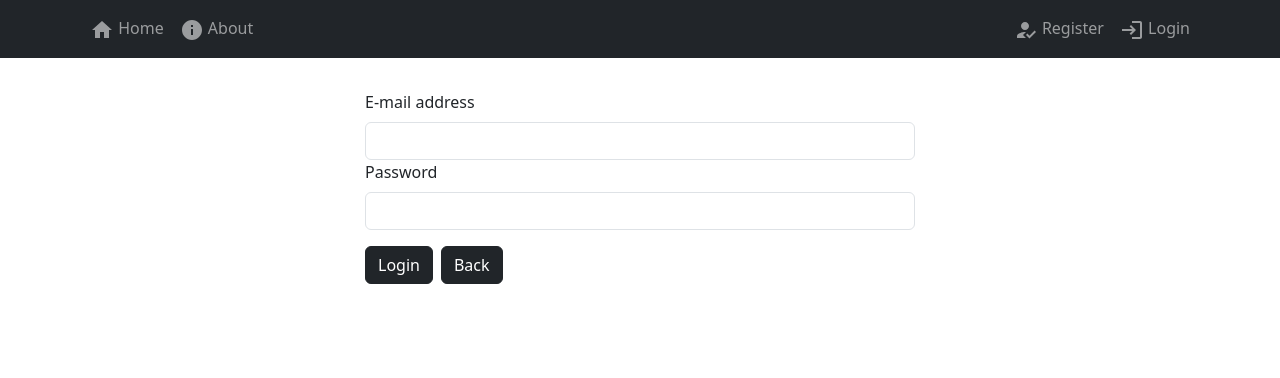
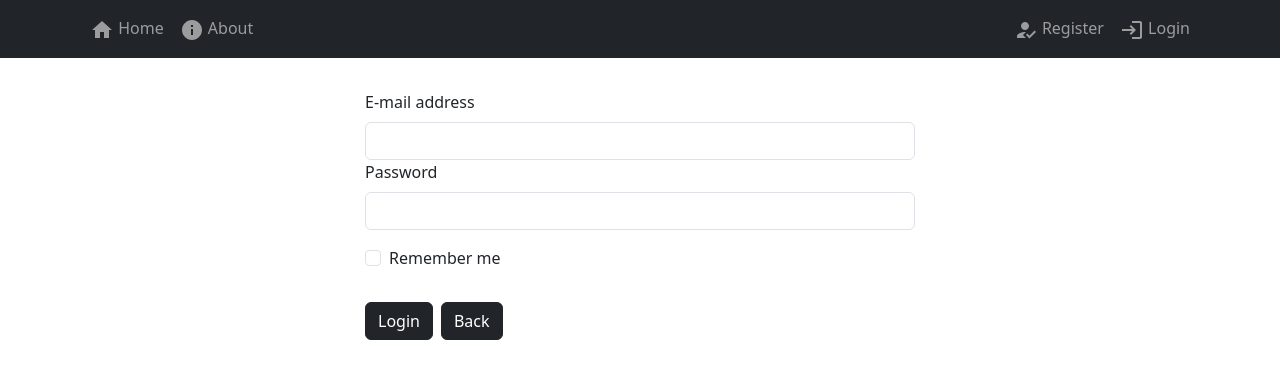
Before and after one commit to mattiacmancini/farm_manager, a React (Create React App) app in the folder frontend/: page /login in a window 1280 px wide. Shown: the top 378 px of the page. Built offline with nearby package versions, Linux system fonts and the light colour scheme.

Commit message:
Added 'Remember me' check in login component

```diff
--- a/frontend/src/components/Login.js
+++ b/frontend/src/components/Login.js
@@ -6,6 +6,7 @@ function Login(props) {
 
   const [email, setEmail] = useState('');
   const [password, setPassword] = useState('');
+  const [rememberMe, setRememberMe] = useState(false);
   const [successMessage, setSuccessMessage] = useState('')
   const [errorMessage, setErrorMessage] = useState('')
   const [errors, setErrors] = useState({});
@@ -19,6 +20,10 @@ function Login(props) {
     }));
     setter(value);
   };
+
+  const handleCheck = (e) => {
+    setRememberMe(e)
+  }
 
   const handleSubmit = async (e) => {
     e.preventDefault();
@@ -37,7 +42,8 @@ function Login(props) {
 
     const userData = {
       'email': email,
-      'password': password
+      'password': password,
+      'remember': rememberMe
     }
 
     axios.post(`${props.baseUrl}login`, userData)
@@ -100,6 +106,15 @@ function Login(props) {
               onChange={(e) => handleInputChange(setPassword, e.target.value, 'password')} />
             <div className="invalid-feedback">{errors['password']}</div>
           </div>
+          <div className='col-md-12'>
+            <div className="form-check mt-3 mb-3">
+              <input
+                className='form-check-input'
+                type="checkbox" checked={rememberMe} onChange={(e) => handleCheck(e.target.checked)}
+                id="CheckBox" />
+              <label className="form-check-label" htmlFor="CheckBox">Remember me</label>
+            </div>
+          </div>
           <div className="col-12">
             <button className="btn btn-dark mb-3 mt-3 me-2" type="submit" onClick={handleSubmit}>Login</button>
             <Link to="/" className="btn btn-dark mb-3 mt-3 me-2"> Back </Link>
```
